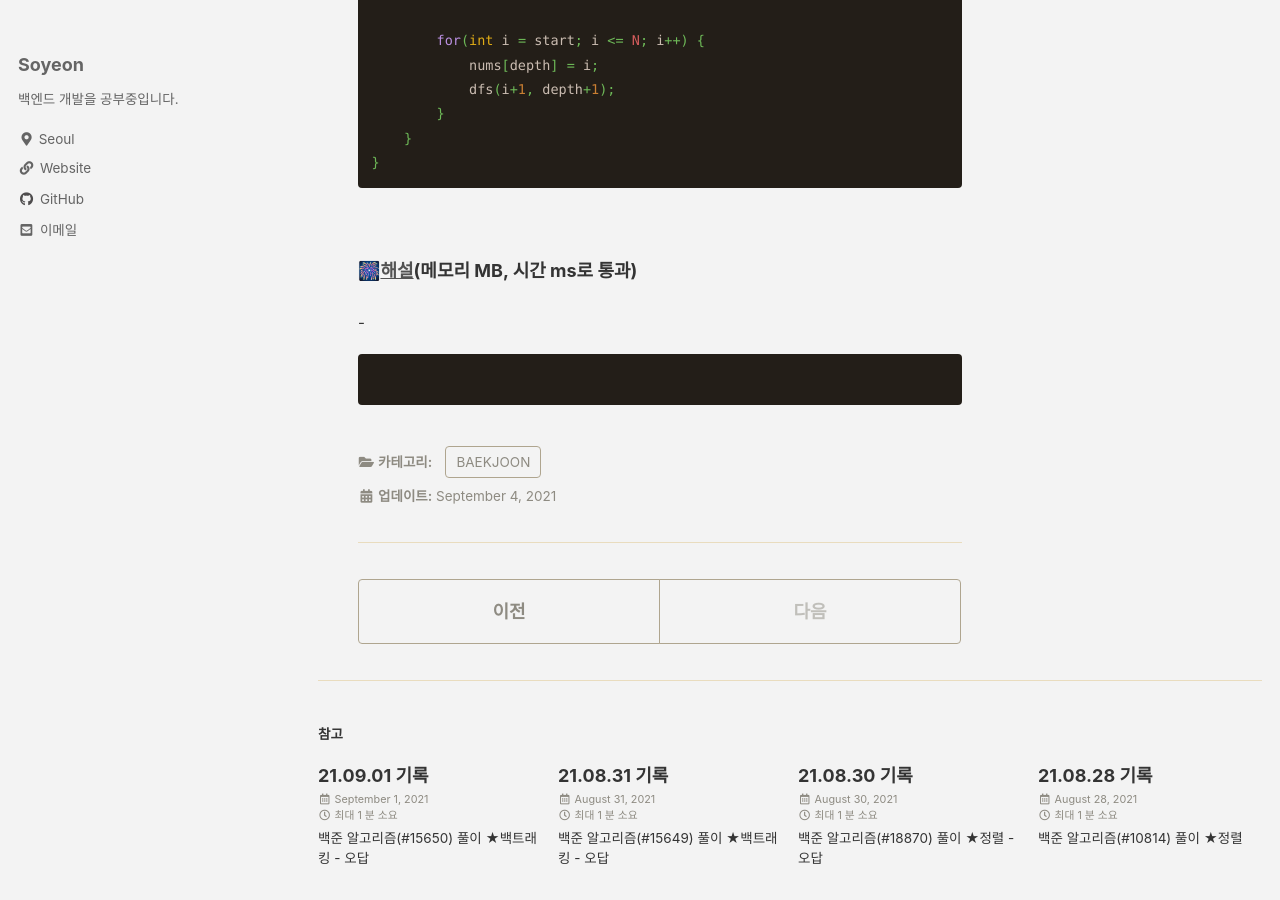
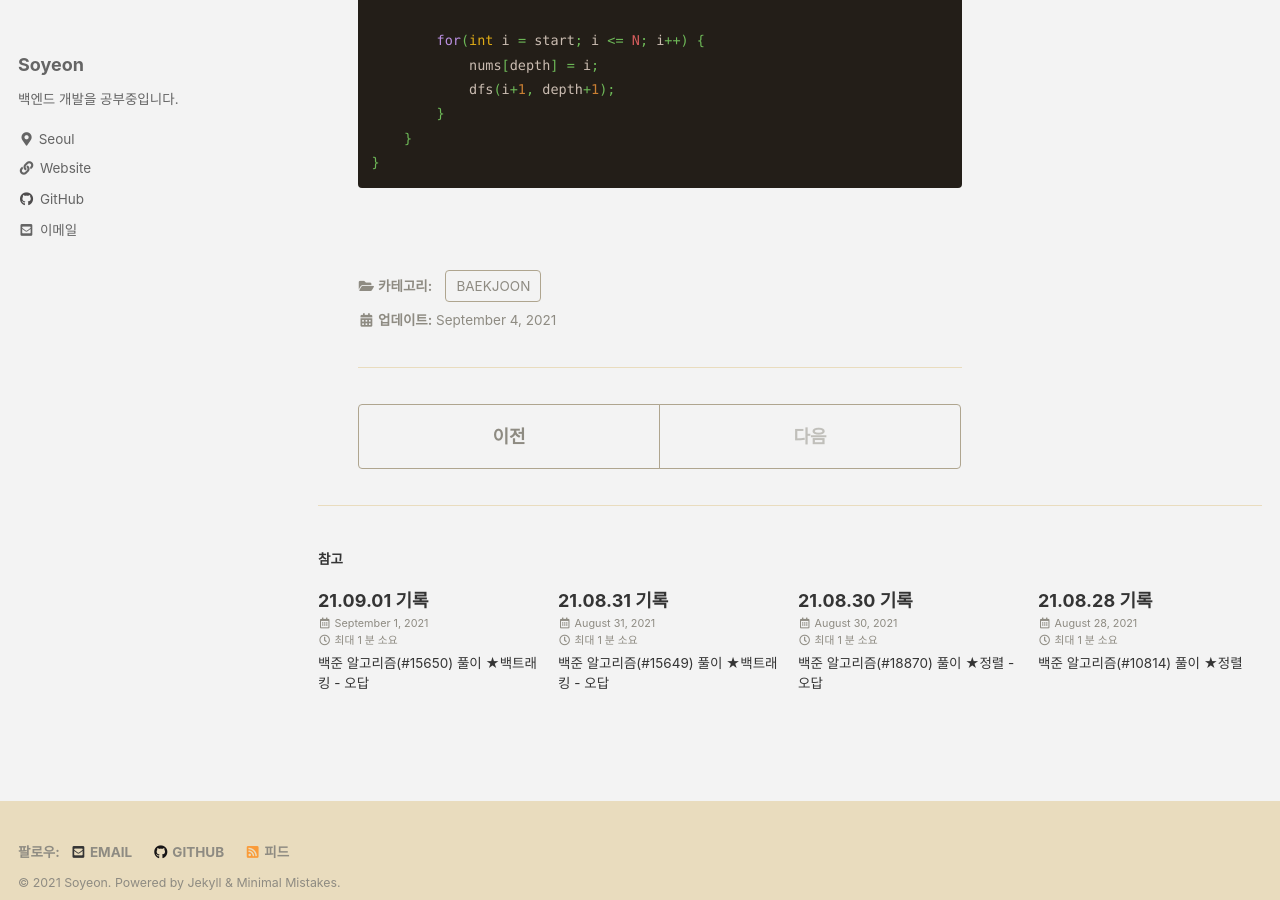
Before and after one commit to liv660/liv660.github.io, a Jekyll site: the page built from _posts/TIL/21.09.study/2021-09-04-210904.md, in a window 1280 px wide and 900 px high, scrolled down 1290 px. Built offline with Jekyll 4.4.1, drawn with Linux system fonts in a browser that asks for light colours; cached includes are drawn as plain includes.

Commit message:
Update 09.04 #15651 algorithm

````diff
--- a/_posts/TIL/21.09.study/2021-09-04-210904.md
+++ b/_posts/TIL/21.09.study/2021-09-04-210904.md
@@ -56,10 +56,3 @@ public class B15650 {
 }
 ```
 <br>
-
-###### 🎆[해설]()(메모리 MB, 시간 ms로 통과)<br/>
--<br>
-
-```java
-
-```
````
